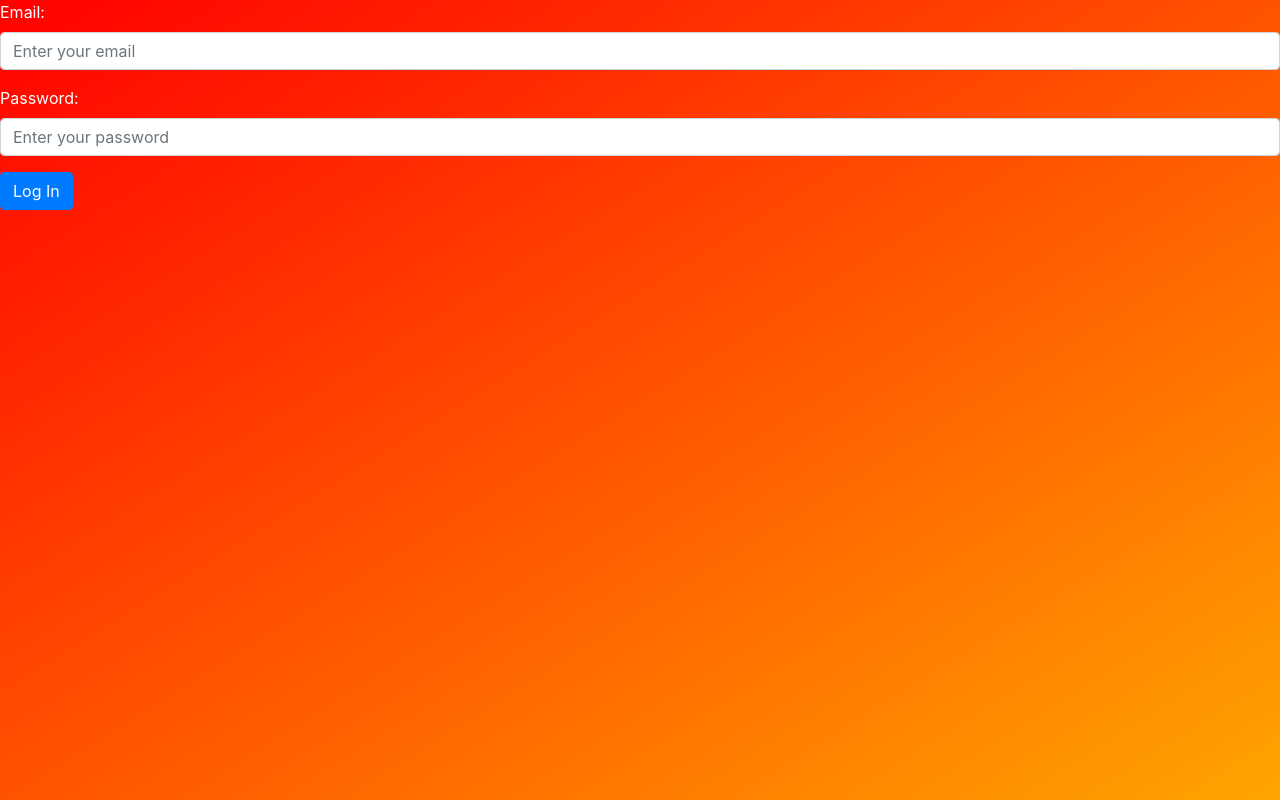
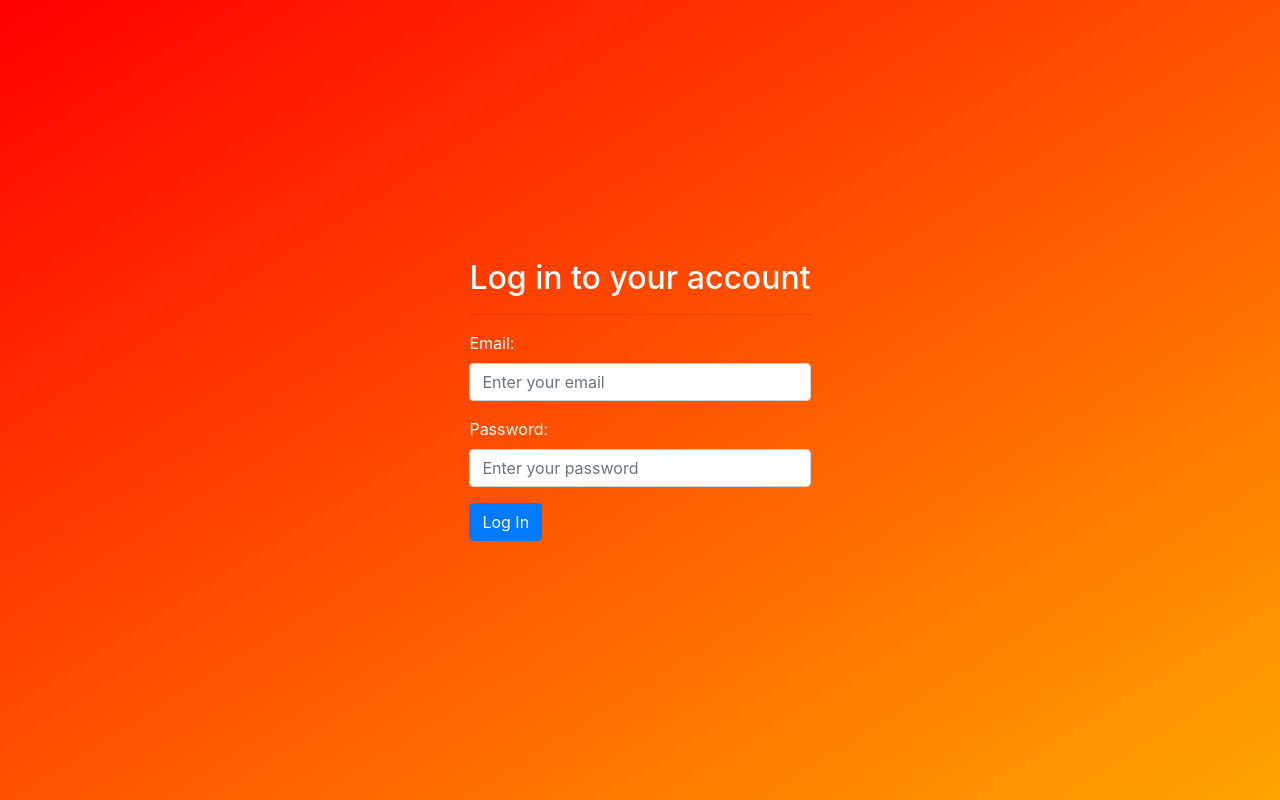
Before and after one commit to mdamian9/cryptopapertrading-site, a React (Create React App) app in the folder client/: page /login in a window 1280 px wide. Built offline with nearby package versions, Linux system fonts and the light colour scheme.

Commit message:
Installed cryptocurrency-icons, slight adjustments to LadingPage css / Navbar, created Logo component, progress on LoginPage

```diff
--- a/client/package.json
+++ b/client/package.json
@@ -5,6 +5,7 @@
   "dependencies": {
     "axios": "^0.18.0",
     "bootstrap": "^4.3.1",
+    "cryptocurrency-icons": "^0.13.0",
     "font-awesome": "^4.7.0",
     "react": "^16.8.6",
     "react-dom": "^16.8.6",
--- /dev/null
+++ b/client/src/assets/css/LoginPage.css
@@ -0,0 +1,5 @@
+.full-div {
+    min-height: 100vh;
+    width: 100%;
+    color: white;
+}
--- a/client/src/components/LandingPage.js
+++ b/client/src/components/LandingPage.js
@@ -9,12 +9,12 @@ const LandingPage = () => {
                 <Login />
                 <div className="welcome d-flex align-items-center">
                     <div className="mx-auto">
-                        <h1 className="text-center" style={{ maxWidth: '75%', margin: '0 auto', fontSize: '2.5vw' }}>
+                        <h1 className="text-center" style={{ maxWidth: '75%', margin: '0 auto', fontSize: '4vh' }}>
                             Welcome to cryptopapertrading.com, where you can practice trading cryptocurrencies without
                             risking real capital.
                         </h1>
                         <br />
-                        <h3 className="text-center" style={{ maxWidth: '75%', margin: '0 auto', fontSize: '1.8vw' }}>
+                        <h3 className="text-center" style={{ maxWidth: '75%', margin: '0 auto', fontSize: '2.75vh' }}>
                             Login above or create a new account below!
                         </h3>
                         <br />
--- a/client/src/components/LoginPage.js
+++ b/client/src/components/LoginPage.js
@@ -1,11 +1,24 @@
 import React from 'react';
+import { Container, Row, Col } from 'reactstrap';
 import LoginForm from './LoginForm';
+import '../assets/css/LoginPage.css';
+import Login from './Login';
 
 const LoginPage = () => {
     return (
-        <div style={{ color: 'white' }}>
-            <LoginForm />
-        </div>
+        <div className="full-div d-flex align-items-center">
+            <div className="mx-auto" style={{ maxWidth: '100%' }}>
+                <Container>
+                    <Row>
+                        <Col>
+                            <h1 className="text-center" style={{ fontSize: '4vh' }}>Log in to your account</h1>
+                            <hr />
+                            <LoginForm />
+                        </Col>
+                    </Row>
+                </Container>
+            </div>
+        </div >
     );
 };
 
--- /dev/null
+++ b/client/src/components/Logo.js
@@ -0,0 +1,11 @@
+import React from 'react';
+
+const Logo = () => {
+    return (
+        <div>
+            <img src="btc_logo.png" alt="btc_logo" height="30" width="30" />&ensp;Crypto Paper Trading
+        </div>
+    );
+};
+
+export default Logo;
--- a/client/src/components/Navbar.js
+++ b/client/src/components/Navbar.js
@@ -1,4 +1,5 @@
 import React, { Component } from 'react';
+import Logo from './Logo';
 import {
     Collapse,
     Navbar,
@@ -32,7 +33,7 @@ class NavbarComponent extends Component {
     render() {
         return (
             <Navbar color="light" light expand="md">
-                <NavbarBrand href="/home"><img src="btc_logo.png" alt="btc_logo" height="30" width="30" />&ensp;Crypto Paper Trading</NavbarBrand>
+                <NavbarBrand href="/home"><Logo /></NavbarBrand>
                 <NavbarToggler onClick={this.toggle} />
                 <Collapse isOpen={this.state.isOpen} navbar>
                     <Nav className="ml-auto" navbar>
--- a/client/src/components/UserHomePage.js
+++ b/client/src/components/UserHomePage.js
@@ -14,12 +14,13 @@ class UserHomePage extends Component {
                             Welcome User!
                         </Col>
                         <Col xs={{ size: 4, offset: 1 }}>
-                            <Row className="w-outline" >
+                            <Row className="w-outline text-center" >
                                 <Col>
                                     Tweets Hashtaged #cryptocurrency
                                 </Col>
                             </Row>
-                            <Row className="w-outline">
+                            <br />
+                            <Row className="w-outline text-center">
                                 <Col>
                                     Tweets Hashtaged #bitcoin
                                 </Col>
```
Also changed, not shown: 1 other file (tests, documents, lock files or other folders).
